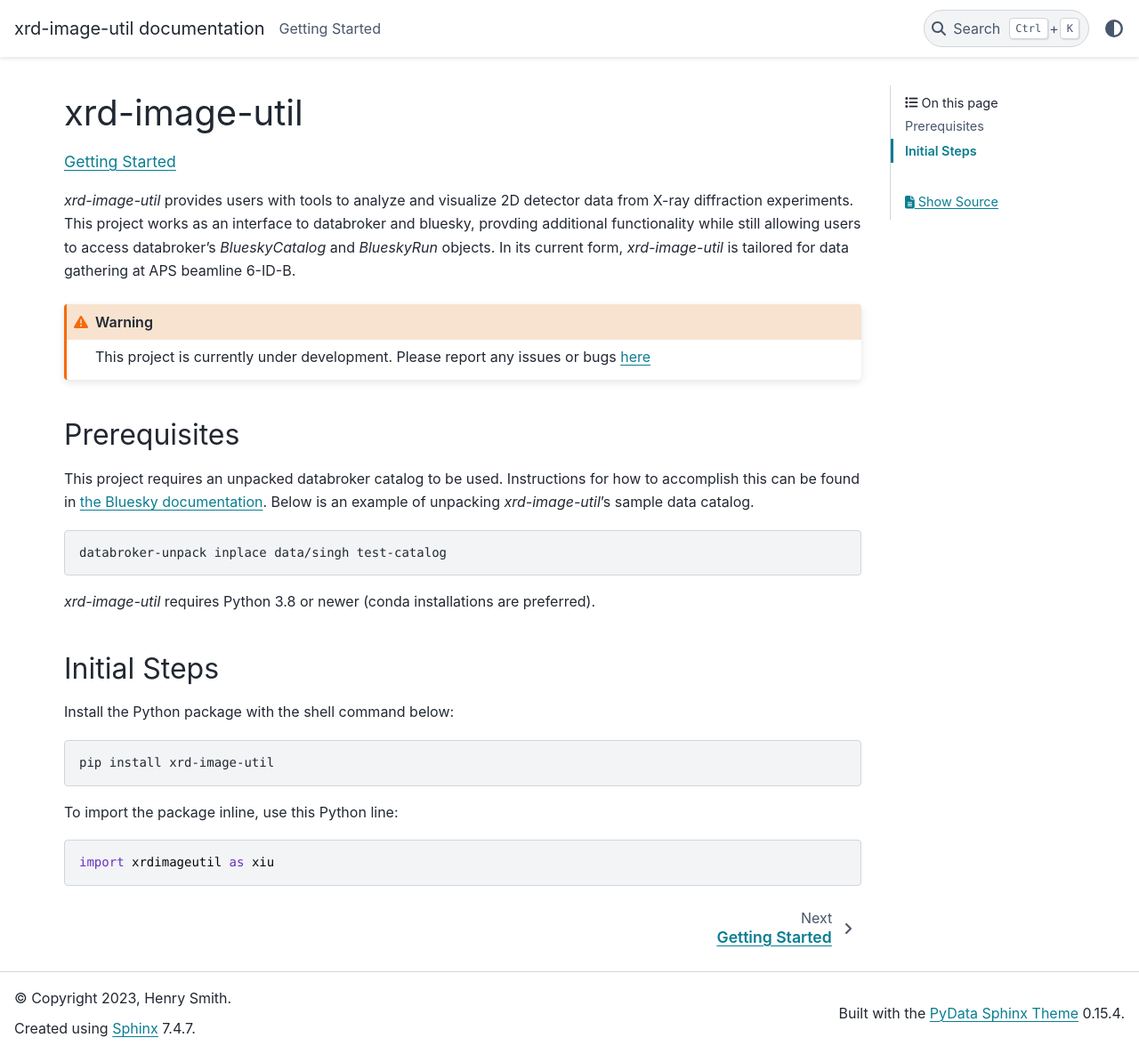
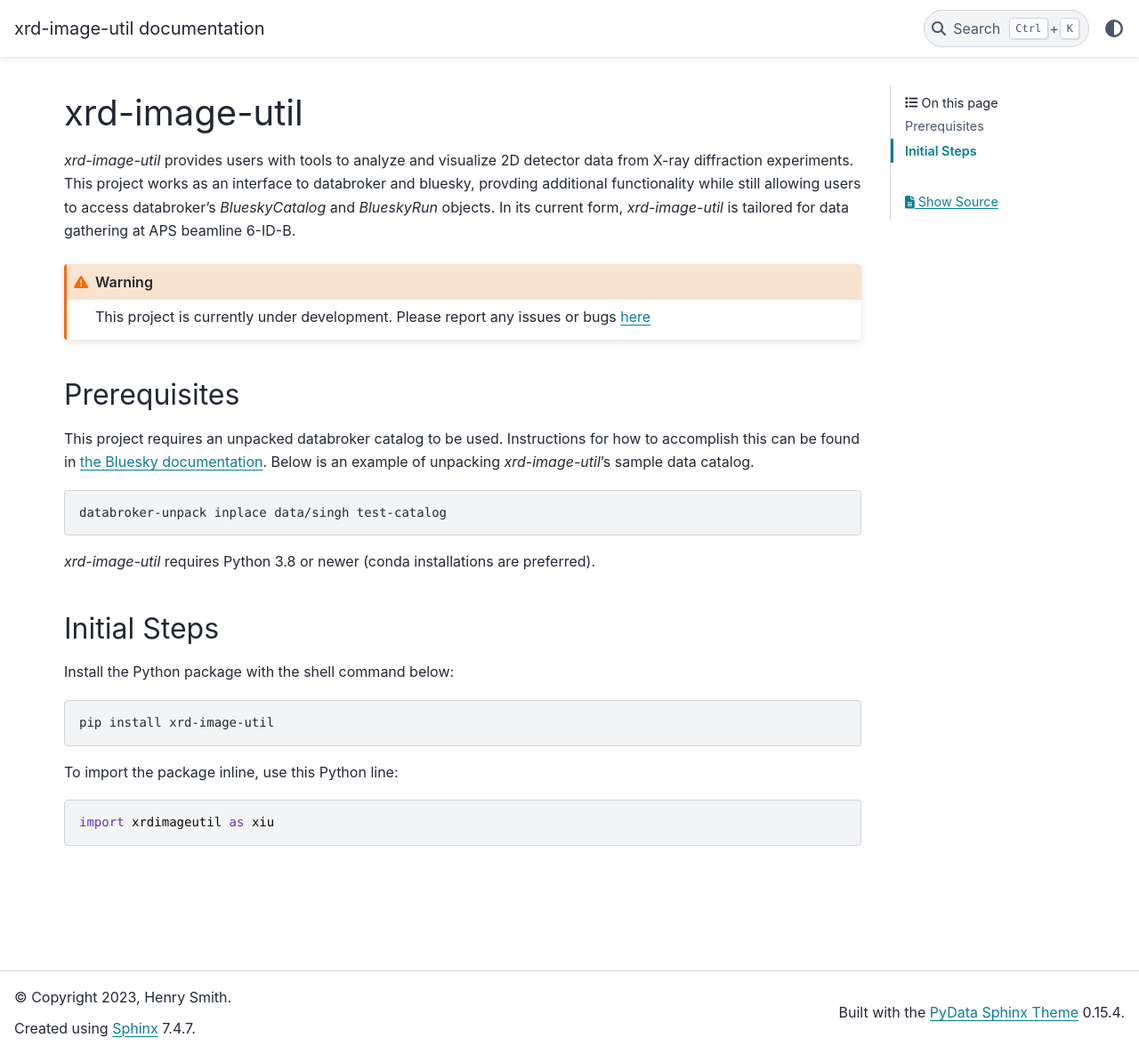
Before and after one commit to pecomyint/xrd-image-util, a Sphinx documentation site: the page built from docs/index.rst, in a window 1280 px wide and 1185 px high. Shown: the whole window at 89% size. Built offline with Sphinx 7.4.7 and the PyData theme 0.15.4, drawn with Linux system fonts in a browser that asks for light colours.

Commit message:
Add pydata html configs

```diff
--- a/docs/conf.py
+++ b/docs/conf.py
@@ -38,3 +38,6 @@
     'show_toc_level': 1,
     'navbar_include_indices': False,
 }
+html_sidebars = {
+    "<page_pattern>": ["index", "getting_started"]
+}
--- a/docs/index.rst
+++ b/docs/index.rst
@@ -1,11 +1,6 @@
 ==============
 xrd-image-util
 ==============
-
-.. toctree::
-   :maxdepth: 2
-
-   getting_started
 
 `xrd-image-util` provides users with tools to analyze and visualize 2D detector data from X-ray diffraction experiments.
 This project works as an interface to databroker and bluesky, provding additional functionality while still
```
